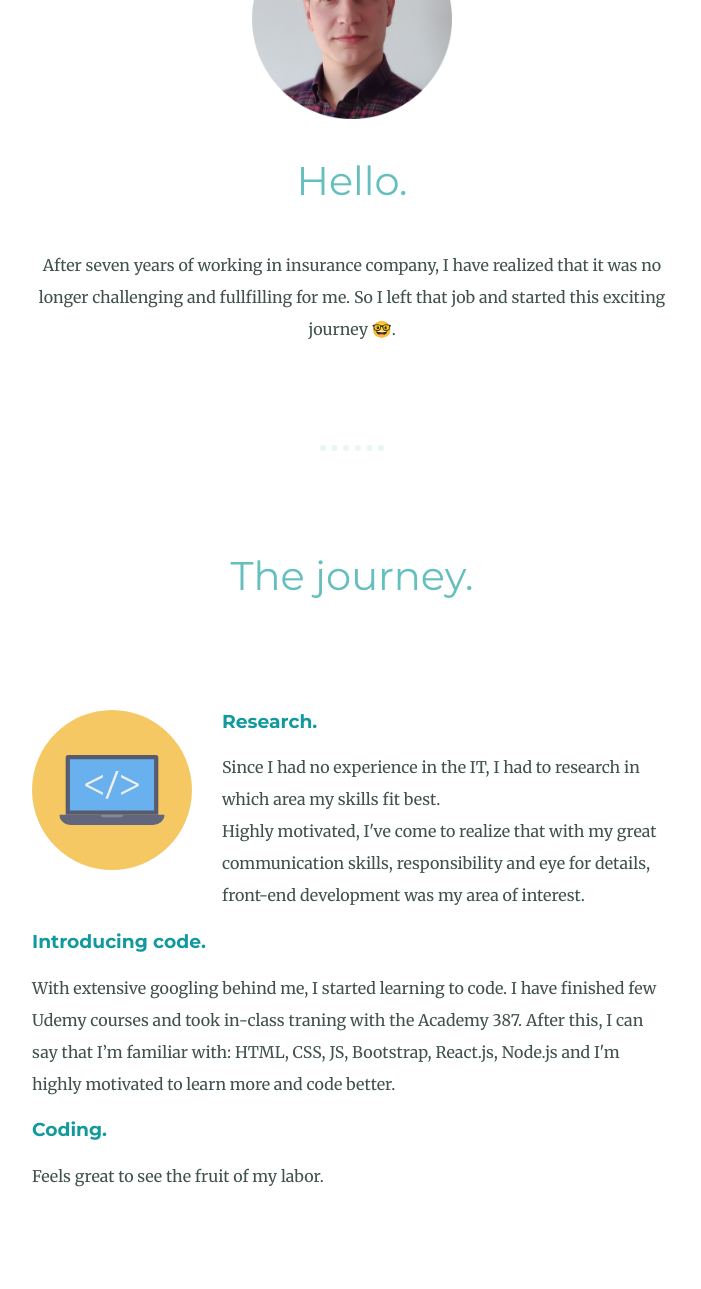
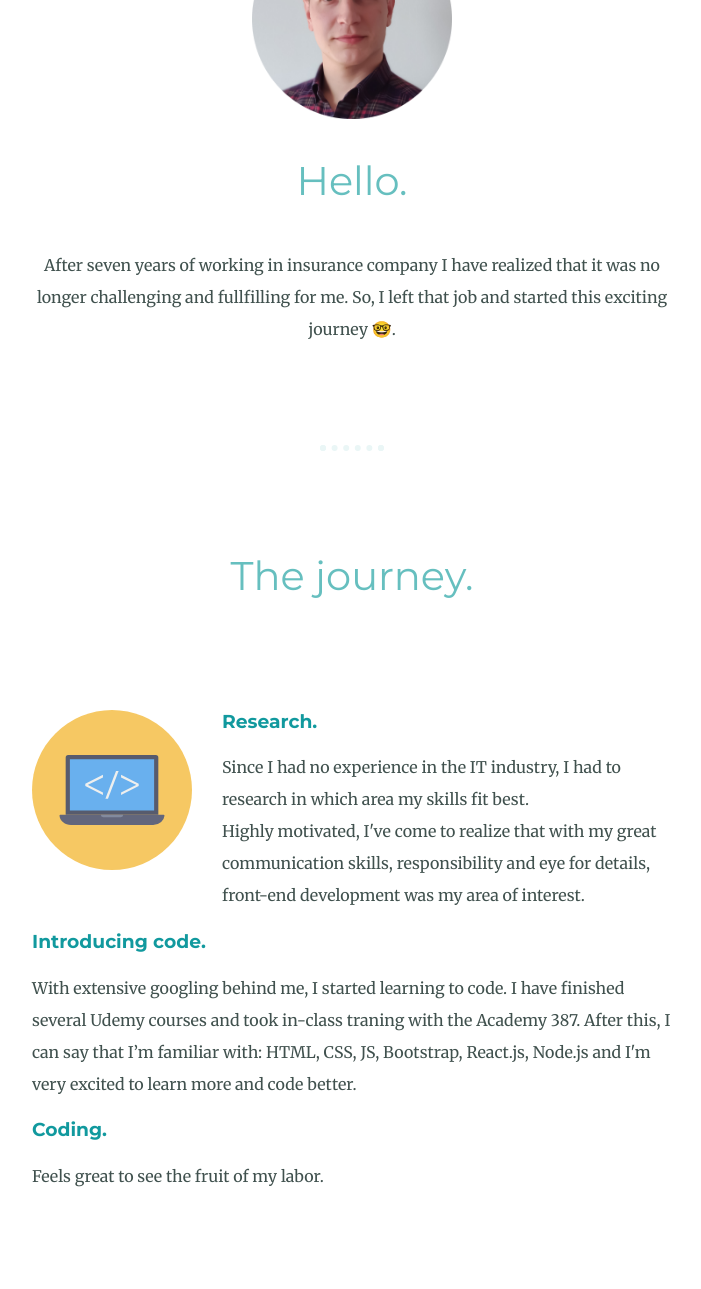
Before and after one commit to vretoharis/personal-site, a plain HTML site: page index.html in a window 1280 px wide. Shown: the part 1122-2411 px from the top of the page, without its empty margins (288-989 px from the left). Drawn offline with Linux system fonts and the light colour scheme.

Commit message:
Minor tex adjustments

```diff
--- a/index.html
+++ b/index.html
@@ -267,9 +267,9 @@
         <div class="profile">
             <img class="profilepic" src="images/profile.png" alt="Haris Vreto" width=200px>
             <h2>Hello.</h2>
-            <p class="intro">After seven years of working in insurance company, I have realized that it was no longer
+            <p class="intro">After seven years of working in insurance company I have realized that it was no longer
                 challenging and fullfilling for me.
-                So I left that job and started this exciting journey 🤓.
+                So, I left that job and started this exciting journey 🤓.
             </p>
         </div>
         <hr>
@@ -302,15 +302,15 @@
                     </g>
                 </svg>
                 <h3>Research.</h3>
-                <p>Since I had no experience in the IT, I had to research in which area my skills fit best.</br>Highly
+                <p>Since I had no experience in the IT industry, I had to research in which area my skills fit best.</br>Highly
                     motivated, I've come to realize that with my great communication skills, responsibility and eye for details,
                     front-end development was my area of interest.
                 </p>
                 <h3>Introducing code.</h3>
-                <p>With extensive googling behind me, I started learning to code. I have finished few Udemy courses and
+                <p>With extensive googling behind me, I started learning to code. I have finished several Udemy courses and
                     took in-class traning with the Academy 387.
                     After this, I can say that I’m familiar with: HTML, CSS, JS, Bootstrap, React.js, Node.js and I'm
-                    highly motivated to learn more and code better.</p>
+                    very excited to learn more and code better.</p>
                 <h3>Coding.</h3>
                 <p>Feels great to see the fruit of my labor.</p>
             </div>
```
